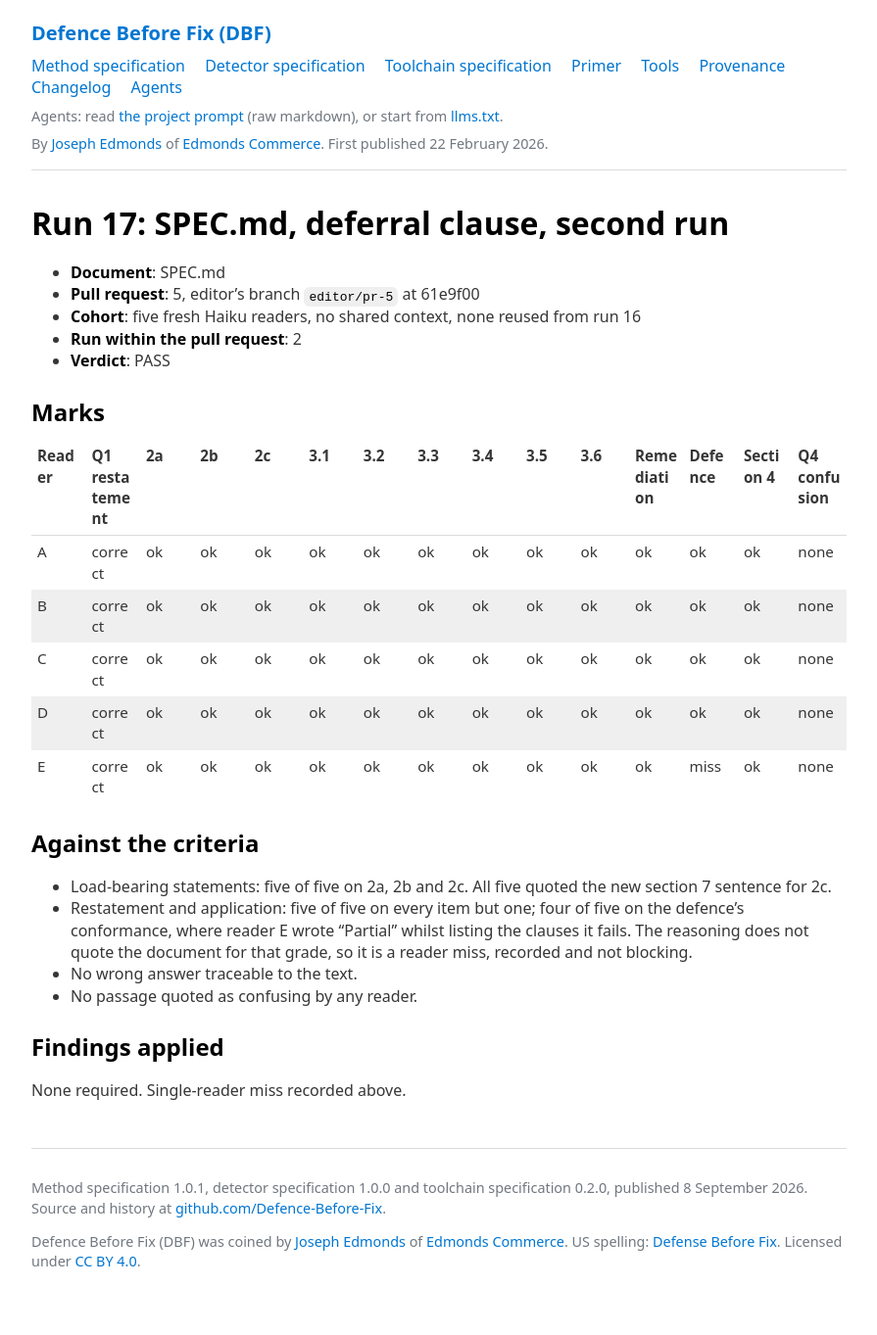
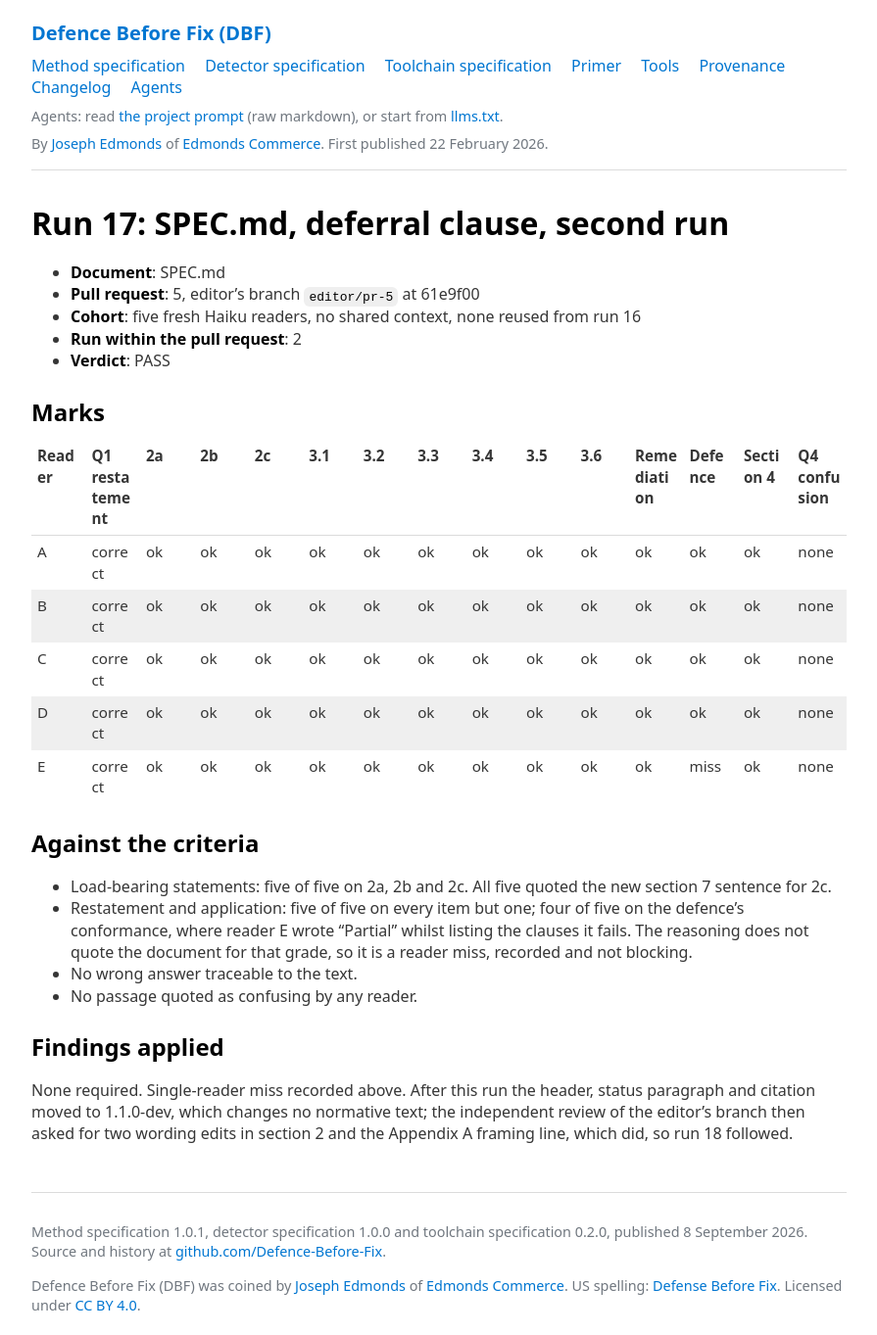
Before and after one commit to Defence-Before-Fix/defence-before-fix.github.io, a Jekyll site: the page built from acceptance/runs/017-deferral-clause-run-2.md, in a window 1280 px wide. Shown: the whole page at 98% size, without its empty margins (192-1087 px from the left). Built offline with Jekyll 4.4.1, drawn with Linux system fonts in a browser that asks for light colours; our own code applies the rules of GitHub Pages for plain Markdown files; before the commit the page ends 1319 px from its top, so only the background shows below that.

```diff
--- a/acceptance/runs/017-deferral-clause-run-2.md
+++ b/acceptance/runs/017-deferral-clause-run-2.md
@@ -29,4 +29,7 @@
 
 ## Findings applied
 
-None required. Single-reader miss recorded above.
+None required. Single-reader miss recorded above. After this run the header, status paragraph
+and citation moved to 1.1.0-dev, which changes no normative text; the independent review of the
+editor's branch then asked for two wording edits in section 2 and the Appendix A framing line,
+which did, so run 18 followed.
```
Also changed, not shown: SPEC.md (+2 -2 lines).
